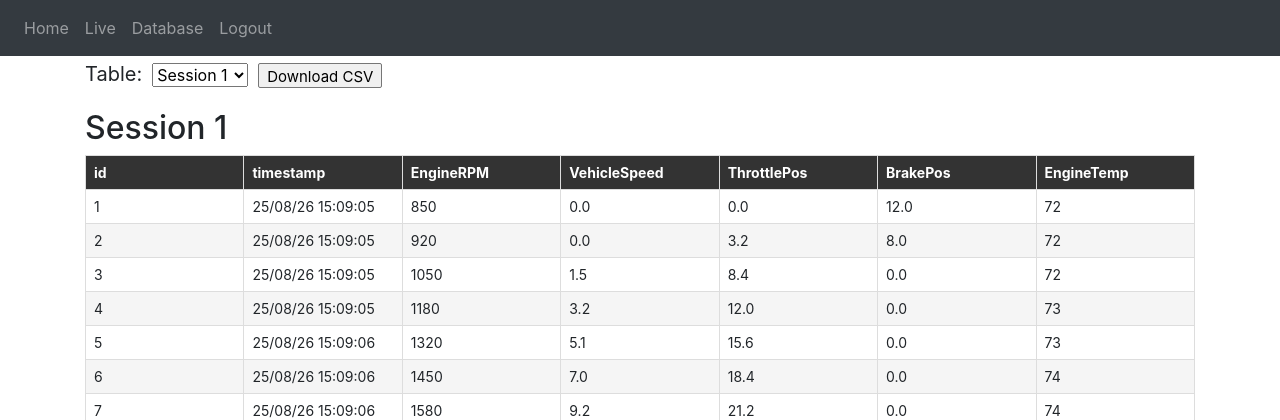
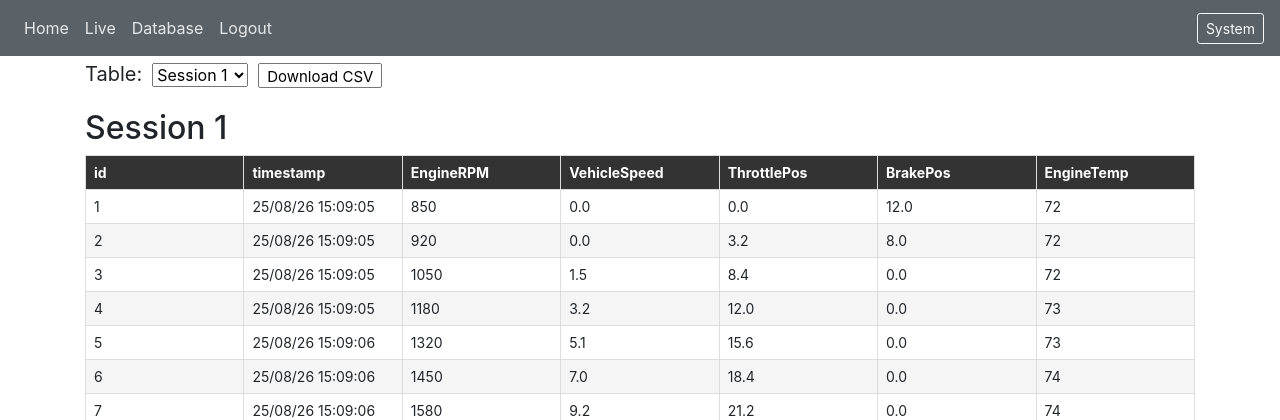
Before and after one commit to Nobleyyy/Vehicle-Wireless-Telemetry, a Flask app: page /database in a window 1280 px wide. Shown: the top 420 px of the page. Run offline with Flask 3, Linux system fonts and the light colour scheme; a user stored in the database is signed in; data comes from the database, SQL or seed files in the repository; both versions use the stored data as it was before the commit; some libraries are stand-ins or nearby versions.

Commit message:
light/dark mode

```diff
--- a/Server/Web_Access/website/templates/base.html
+++ b/Server/Web_Access/website/templates/base.html
@@ -14,29 +14,146 @@
         href="https://stackpath.bootstrapcdn.com/font-awesome/4.7.0/css/font-awesome.min.css"
         crossorigin="anonymous"
         />
+        <style>
+            body {
+                background-color: #fff;
+                color: #212529;
+                transition: background-color 0.2s, color 0.2s;
+            }
+
+            /* Dark theme */
+            html[data-theme="dark"] body {
+                background-color: #212529;
+                color: #fff;
+            }
+
+            /* Dark theme navbar */
+            html[data-theme="dark"] .navbar {
+                background-color: #343a40 !important;
+            }
+
+            /* Light theme navbar */
+            html[data-theme="light"] .navbar {
+                background-color: #5a6268 !important;
+            }
+
+            html[data-theme="light"] .navbar .nav-link {
+                color: rgba(255, 255, 255, 0.85);
+            }
+
+            html[data-theme="light"] .navbar .nav-link:hover {
+                color: #fff;
+            }
+
+            /* System dark mode */
+            @media (prefers-color-scheme: dark) {
+                html:not([data-theme="light"]) body {
+                    background-color: #212529;
+                    color: #fff;
+                }
+
+                html:not([data-theme="light"]) .navbar {
+                    background-color: #343a40 !important;
+                }
+            }
+
+            /* System light mode */
+            @media (prefers-color-scheme: light) {
+                html:not([data-theme="dark"]) body {
+                    background-color: #fff;
+                    color: #212529;
+                }
+
+                html:not([data-theme="dark"]) .navbar {
+                    background-color: #5a6268 !important;
+                }
+
+                html:not([data-theme="dark"]) .navbar .nav-link {
+                    color: rgba(255, 255, 255, 0.85);
+                }
+
+                html:not([data-theme="dark"]) .navbar .nav-link:hover {
+                    color: #fff;
+                }
+            }
+            #themeToggle {
+                margin-left: 10px;
+            }
+
+            /* Keep theme button on the same line as hamburger on mobile */
+            @media (max-width: 991.98px) {
+                #themeToggle {
+                    position: absolute;
+                    right: 15px;
+                    top: 10px;
+                    margin-left: 0;
+                }
+            }
+        </style>
 
         <title>{% block title %}Home{% endblock %}</title>
     </head>
     <body>
         <nav class="navbar navbar-expand-lg navbar-dark bg-dark">
-            <button class="navbar-toggler" type="button" data-toggle="collapse" data-target="#navbar">
+
+            <!-- Hamburger -->
+            <button class="navbar-toggler" type="button"
+                    data-toggle="collapse"
+                    data-target="#navbar"
+                    aria-controls="navbar"
+                    aria-expanded="false"
+                    aria-label="Toggle navigation">
                 <span class="navbar-toggler-icon"></span>
             </button>
+
+
+            <!-- Collapsible navigation links -->
             <div class="collapse navbar-collapse" id="navbar">
+
                 <div class="navbar-nav">
+
                     {% if user.is_authenticated %}
-                    <a class="nav-item nav-link" id="home" href="/">Home</a>
-                    <a class="nav-item nav-link" id="live" href="/live">Live</a>
-                    <a class="nav-item nav-link" id="database" href="/database">Database</a>
-                    <a class="nav-item nav-link" id="logout" href="/logout">Logout</a>
+
+                        <a class="nav-item nav-link" id="home" href="/">
+                            Home
+                        </a>
+
+                        <a class="nav-item nav-link" id="live" href="/live">
+                            Live
+                        </a>
+
+                        <a class="nav-item nav-link" id="database" href="/database">
+                            Database
+                        </a>
+
+                        <a class="nav-item nav-link" id="logout" href="/logout">
+                            Logout
+                        </a>
+
                     {% else %}
-                    <a class="nav-item nav-link" id="login" href="/login">Login</a>
-                    <a class="nav-item nav-link" id="signUp" href="/sign-up">Sign Up</a>
+
+                        <a class="nav-item nav-link" id="login" href="/login">
+                            Login
+                        </a>
+
+                        <a class="nav-item nav-link" id="signUp" href="/sign-up">
+                            Sign Up
+                        </a>
+
                     {% endif %}
 
                 </div>
+
             </div>
+
+
+            <!-- Theme button - ALWAYS visible -->
+            <button id="themeToggle"
+                    class="btn btn-outline-light btn-sm ml-auto">
+                System
+            </button>
         </nav>
+
 
         {% with messages = get_flashed_messages(with_categories=true) %}
         {% if messages %}
@@ -83,7 +200,36 @@
         integrity="sha384-JZR6Spejh4U02d8jOt6vLEHfe/JQGiRRSQQxSfFWpi1MquVdAyjUar5+76PVCmYl"
         crossorigin="anonymous"
         ></script>
+        <script>
+            const themeToggle = document.getElementById("themeToggle");
 
+            const themes = ["system", "light", "dark"];
+
+            let currentTheme = localStorage.getItem("theme") || "system";
+
+            function applyTheme(theme) {
+                if (theme === "system") {
+                    document.documentElement.removeAttribute("data-theme");
+                } else {
+                    document.documentElement.setAttribute("data-theme", theme);
+                }
+
+                themeToggle.textContent =
+                    theme.charAt(0).toUpperCase() + theme.slice(1);
+            }
+
+            themeToggle.addEventListener("click", function () {
+                let currentIndex = themes.indexOf(currentTheme);
+
+                currentTheme = themes[(currentIndex + 1) % themes.length];
+
+                localStorage.setItem("theme", currentTheme);
+
+                applyTheme(currentTheme);
+            });
+
+            applyTheme(currentTheme);
+        </script>
 
     </body>
 </html>
--- a/Server/Web_Access/website/templates/database.html
+++ b/Server/Web_Access/website/templates/database.html
@@ -27,7 +27,7 @@
         padding: 2px 8px;
         height: 25px;
         cursor: pointer;
-        background: #f0f0f0;
+        background: #ffffff;
         color: #000;
         border: 1px solid #767676;
         border-radius: 2px;
```
Also changed, not shown: other parts of Server/Web_Access/website/templates/database.html (+55 -2 lines), Server/Data_Archive/car_data.db (deleted).
